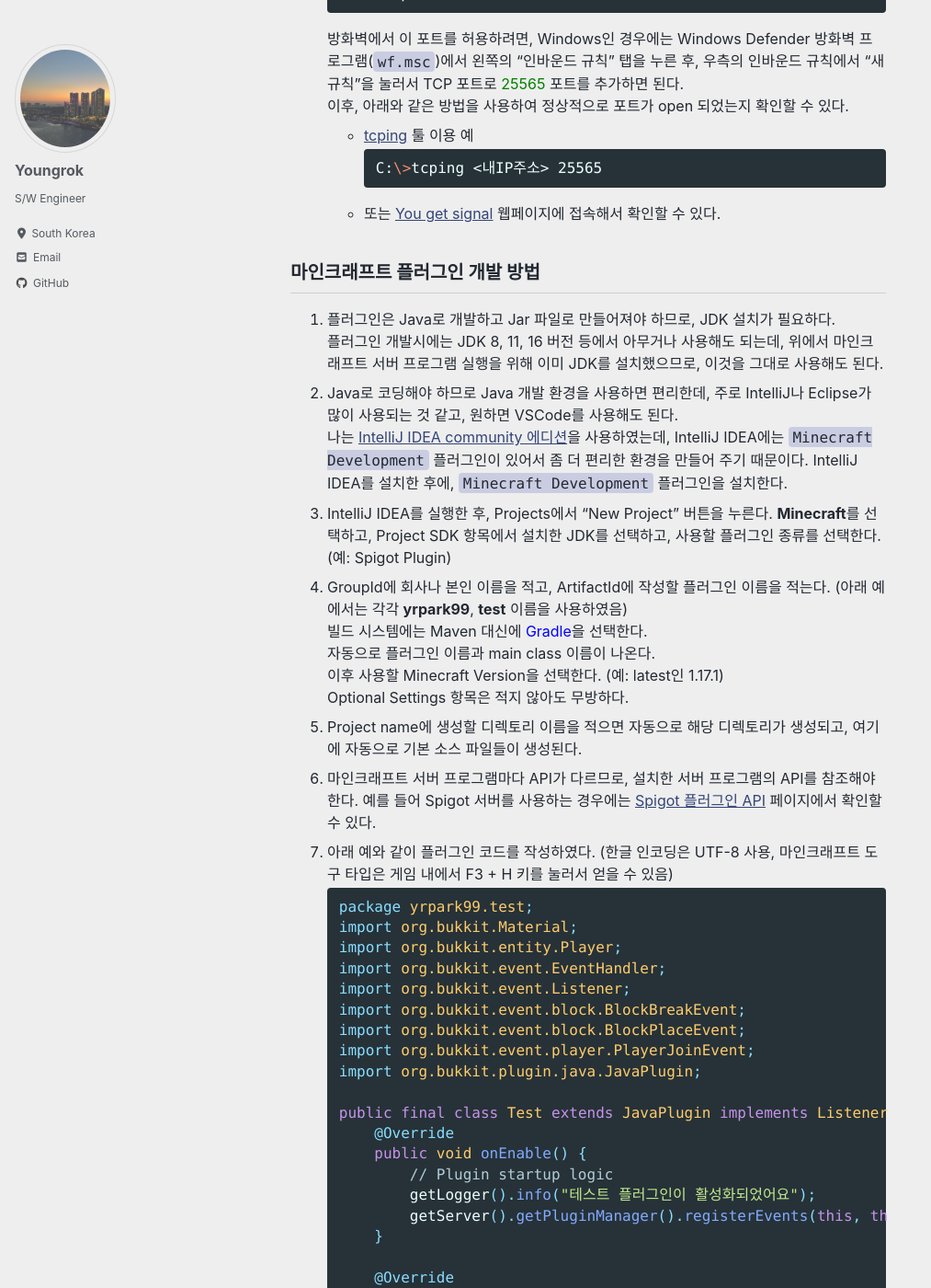
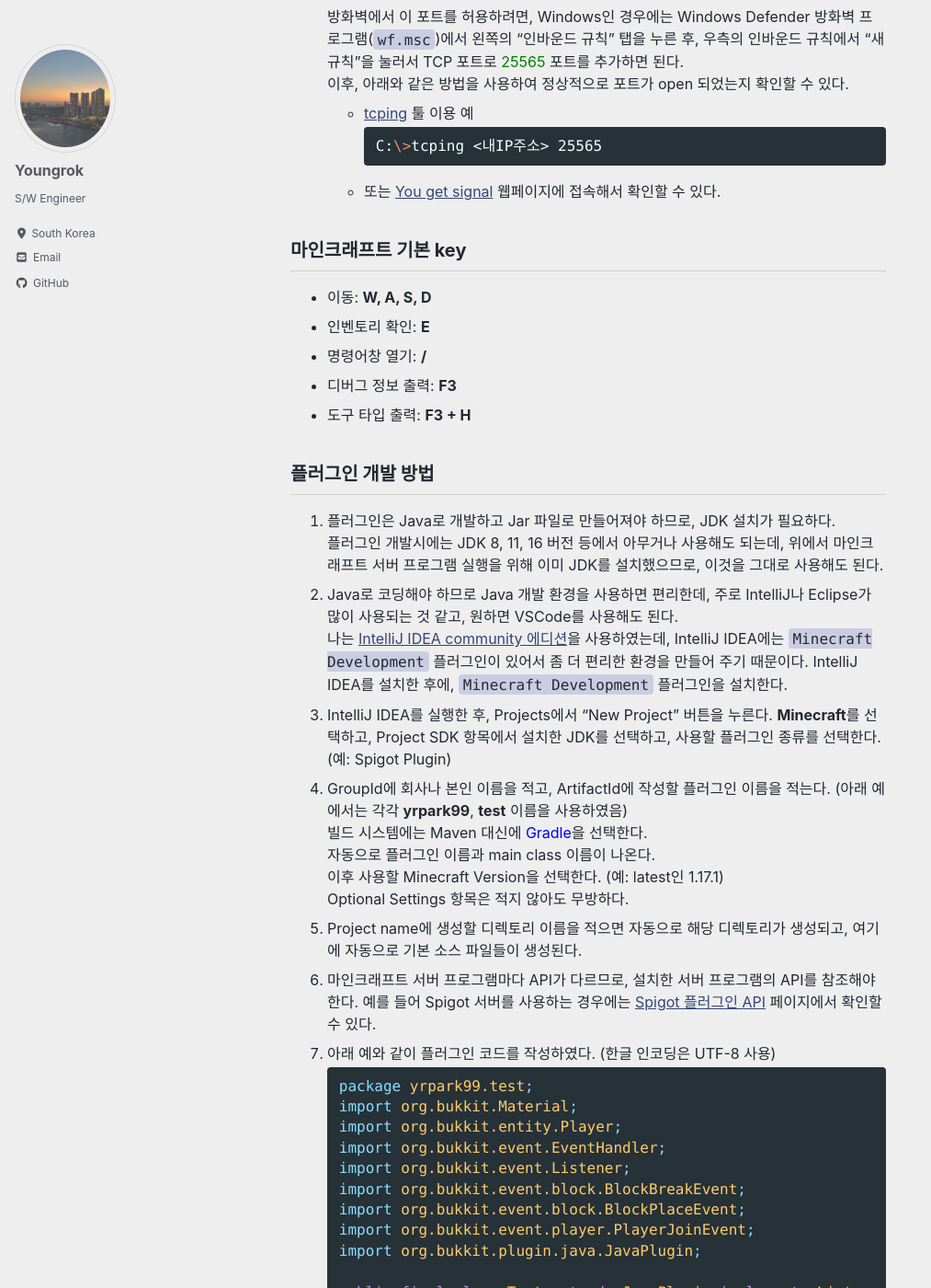
Before and after one commit to yrpark99/yrpark99.github.io, a Jekyll site: the page built from _posts/2021-10-15-minecraft.md, in a window 1280 px wide and 1400 px high, scrolled down 2026 px. Shown: the whole window at 92% size, without its empty margins (0-1013 px from the left). Built offline with Jekyll 4.4.1, drawn with Linux system fonts in a browser that asks for light colours; cached includes are drawn as plain includes; nearby versions of some CDN libraries; some web fonts are replaced; some of the changed text lies outside the part shown.

Commit message:
minor update

````diff
--- a/_posts/2021-10-15-minecraft.md
+++ b/_posts/2021-10-15-minecraft.md
@@ -64,7 +64,14 @@ toc_label: "이 페이지 목차"
      ```
    - 또는 [You get signal](https://www.yougetsignal.com/tools/open-ports/) 웹페이지에 접속해서 확인할 수 있다.
 
-## 마인크래프트 플러그인 개발 방법
+## 마인크래프트 기본 key
+- 이동: **W, A, S, D**
+- 인벤토리 확인: **E**
+- 명령어창 열기: **/**
+- 디버그 정보 출력: **F3**
+- 도구 타입 출력: **F3 + H**
+
+## 플러그인 개발 방법
 1. 플러그인은 Java로 개발하고 Jar 파일로 만들어져야 하므로, JDK 설치가 필요하다.
 플러그인 개발시에는 JDK 8, 11, 16 버전 등에서 아무거나 사용해도 되는데, 위에서 마인크래프트 서버 프로그램 실행을 위해 이미 JDK를 설치했으므로, 이것을 그대로 사용해도 된다.
 1. Java로 코딩해야 하므로 Java 개발 환경을 사용하면 편리한데, 주로 IntelliJ나 Eclipse가 많이 사용되는 것 같고, 원하면 VSCode를 사용해도 된다.
@@ -77,7 +84,7 @@ toc_label: "이 페이지 목차"
 Optional Settings 항목은 적지 않아도 무방하다.
 1. Project name에 생성할 디렉토리 이름을 적으면 자동으로 해당 디렉토리가 생성되고, 여기에 자동으로 기본 소스 파일들이 생성된다.
 1. 마인크래프트 서버 프로그램마다 API가 다르므로, 설치한 서버 프로그램의 API를 참조해야 한다. 예를 들어 Spigot 서버를 사용하는 경우에는 [Spigot 플러그인 API](https://hub.spigotmc.org/javadocs/spigot/) 페이지에서 확인할 수 있다.
-1. 아래 예와 같이 플러그인 코드를 작성하였다. (한글 인코딩은 UTF-8 사용, 마인크래프트 도구 타입은 게임 내에서 F3 + H 키를 눌러서 얻을 수 있음)
+1. 아래 예와 같이 플러그인 코드를 작성하였다. (한글 인코딩은 UTF-8 사용)
    ```java
    package yrpark99.test;
    import org.bukkit.Material;
@@ -128,7 +135,9 @@ Name에는 생성될 Jar 파일의 이름을 적는다.
 우측 **Available Elements** 항목 중에서 main 밑에 있는 **XXX compile output** 항목을 더블 클릭하면, 좌측의 **Output Layout**에 옮겨진다.
 또 플러그인으로 인식되려면 Jar 파일이 <font color=blue>plugin.yml</font> 파일도 포함해야 하므로, **Output Layout**에 있는 `+ (Add Copy of)` 버튼을 눌러서 **Directory Content** 항목을 눌러서, plugin.yml 파일이 있는 디렉토리를 선택한다.
 1. 이제부터는 Jar 파일을 빌드하려면 메뉴에서 Build -> Build Artifacts 항목을 누르기만 하면 된다.
-1. 빌드된 Jar 파일을 서버 프로그램의 `plugins` 디렉토리에 복사하면 된다. 서버 프로그램이 실행 중인 상태이면 파일을 overwrite 한 후에, `reload` 명령을 실행시키면 모든 플러그인들이 재로딩 된다.
+1. 빌드된 Jar 파일을 서버 프로그램의 `plugins` 디렉토리에 복사하면 된다. 서버 프로그램을 실행시키면 아래 캡쳐와 같이 활성화 로그를 확인할 수 있다.
+   <p><img src="/assets/images/minecraft_server.png"></p>
+1. 참고로 서버 프로그램이 실행 중인 상태에서도 플러그인 Jar 파일을 overwrite 한 후에, `reload` 명령을 실행시키면 모든 플러그인들이 재로딩 된다.
 
 ## 플러그인에 커맨드 추가 예
 1. 추가로 플러그인에 커맨드를 추가해 보았다. (예로 **test** 명령)
@@ -171,6 +180,7 @@ Name에는 생성될 Jar 파일의 이름을 적는다.
           getCommand("test").setExecutor(new TestCommand());
       }
       ```
+1. 이제 마인크래프트에서 **test** 명령을 실행할 때마다 인벤토리에 위 아이템들이 추가되는 것을 확인할 수 있다. (위의 예에서는 명령어로 파라미터를 받지 않았는데, 원하면 onCommand() 함수에서 **args[]** 변수로 뽑아서 처리할 수 있음)
 
 ## 결론
 마인크래프트 플러그인을 이용하면 쉽고 강력하게 입맛에 맞게 마인크래프트 서버를 구축할 수 있다. 본 글에서는 Windows에서의 예를 들었지만, Linux에서도 동일하게 구현할 수 있고, GCP 등을 이용해 상시 마인크래프트 서버를 구축할 수도 있겠다.
````
Also changed, not shown: other parts of _posts/2021-10-15-minecraft.md (+2 -2 lines), assets/images/minecraft_server.png (added).
